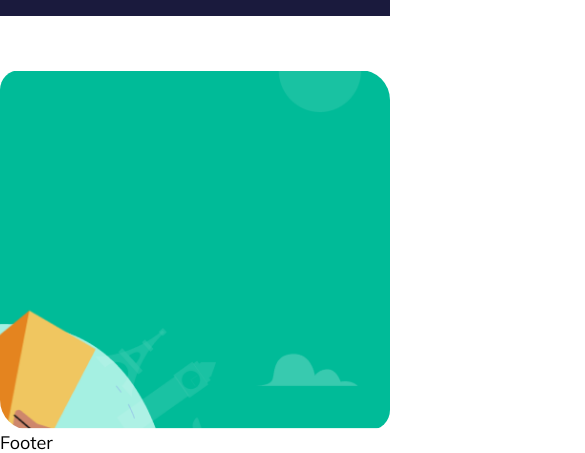
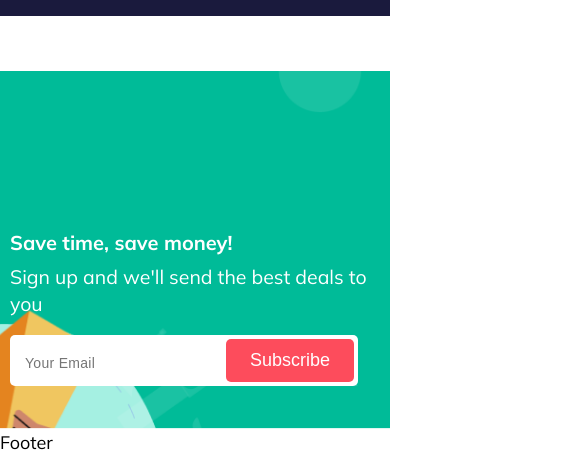
Before and after one commit to Vaish1401/stayvista-booking-app, a React (Vite) app: page / in a window 390 px wide. Shown: the part 1979-2432 px from the top of the page, 585 px wide, since content can reach past the window. Built offline with nearby package versions, Linux system fonts and the light colour scheme.

Commit message:
newsletter responsive

```diff
--- a/src/components/mailList/mailList.css
+++ b/src/components/mailList/mailList.css
@@ -20,11 +20,11 @@
 }
 
 .newsletter__title {
-  font-size: clamp(10px, 5vw, 40px);
+  font-size: clamp(20px, 5vw, 40px);
 }
 
 .newsletter__desc {
-  font-size: 20px;
+  font-size: clamp(10px, 5vw, 20px);
 }
 
 .newsletter__input--content {
@@ -59,3 +59,29 @@
     background-color: #00bb98 !important;
   }
 }
+
+@media screen and (max-width: 600px) {
+  .newsletter {
+    border-radius: 0px;
+  }
+
+  .newsletter__container {
+    transform: translate(10px, -20px);
+  }
+
+  .newsletter__input--content input {
+    width: 48%;
+  }
+
+  .newsletter__input--content > button {
+    right: 30px;
+    margin-right: 16px;
+  }
+}
+
+@media screen and (max-width: 360px) {
+  .newsletter__input--content > button {
+    right: 30px;
+    margin-right: 0px;
+  }
+}
```
